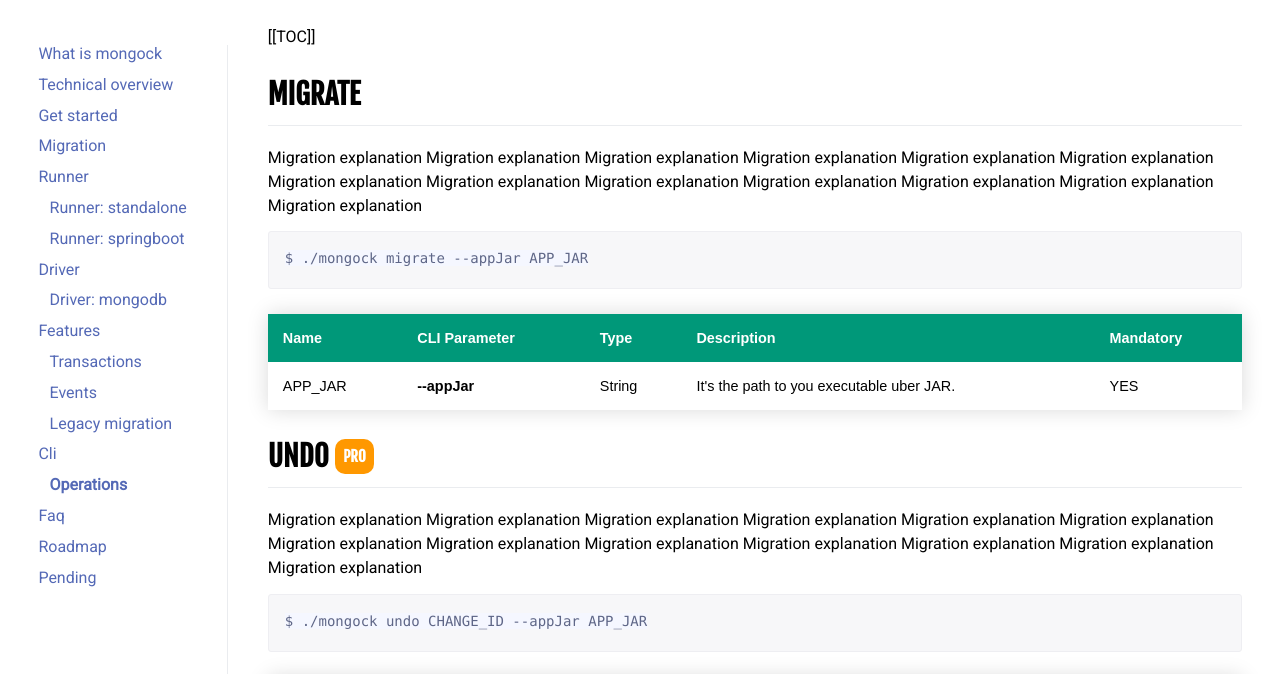
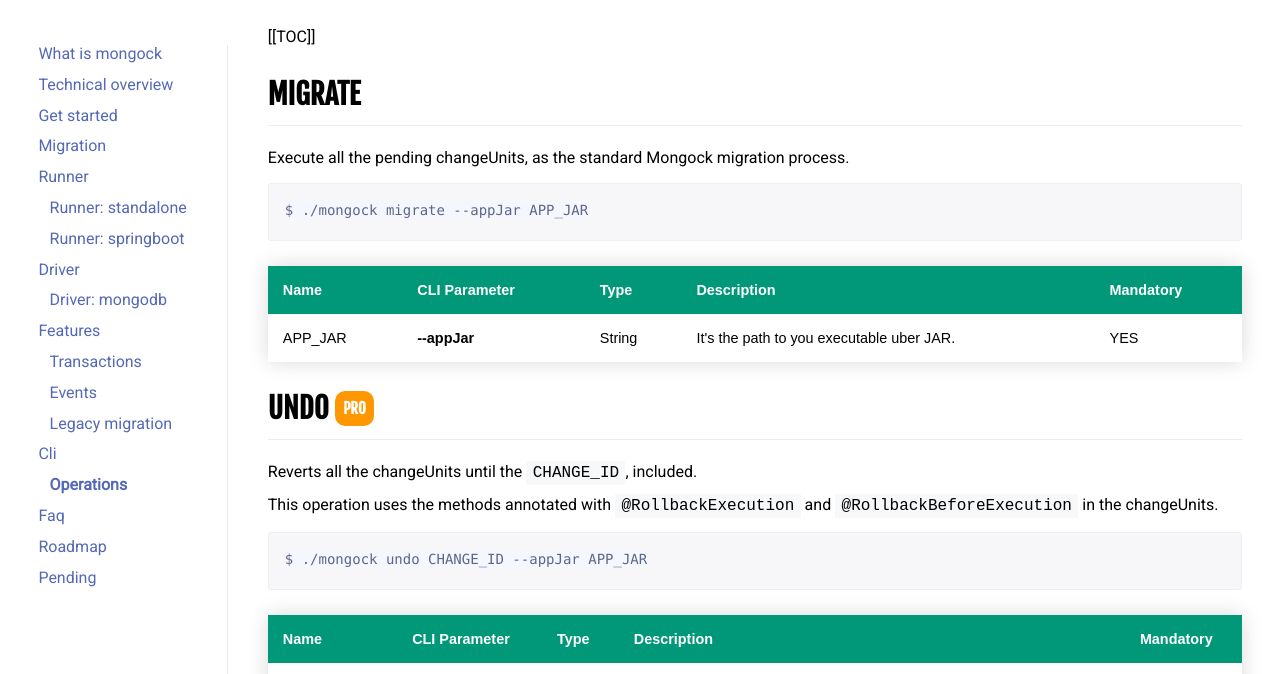
Before and after one commit to mraible/mongock-docs, an Eleventy site: page site/cli/operations.md in a window 1280 px wide. Shown: the part 67-741 px from the top of the page. Built offline with nearby package versions, Linux system fonts and the light colour scheme; Eleventy itself is replaced by a stand-in of ours; code samples lack their colours; files that its build step writes are made by us from their sources; what markdown-it-table-of-contents would draw is missing.

Commit message:
cli operations

````diff
--- a/site/cli/operations.md
+++ b/site/cli/operations.md
@@ -10,7 +10,9 @@
 
 
 # Migrate
-Migration explanation Migration explanation Migration explanation Migration explanation Migration explanation Migration explanation Migration explanation Migration explanation Migration explanation Migration explanation Migration explanation Migration explanation Migration explanation
+
+Execute all the pending changeUnits, as the standard Mongock migration process.
+
 ```bash
 $ ./mongock migrate --appJar APP_JAR
 ```
@@ -19,7 +21,10 @@
 | APP_JAR  | **--appJar**  |  String | It's the path to you executable uber JAR. |   YES     |
 
 # Undo  <span class="professional">PRO</span>
-Migration explanation Migration explanation Migration explanation Migration explanation Migration explanation Migration explanation Migration explanation Migration explanation Migration explanation Migration explanation Migration explanation Migration explanation Migration explanation
+
+Reverts all the changeUnits until the `CHANGE_ID`, included.
+
+This operation uses the methods annotated with `@RollbackExecution` and `@RollbackBeforeExecution` in the changeUnits.
 
 ```bash
 $ ./mongock undo CHANGE_ID --appJar APP_JAR
````
Also changed, not shown: 1 other file.
